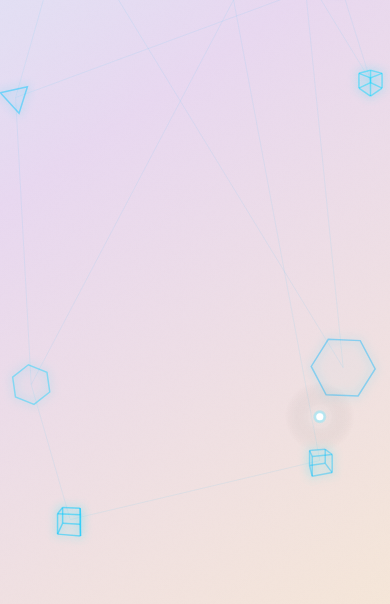
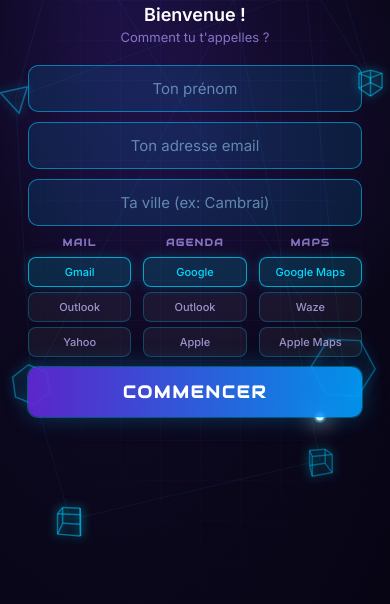
Before and after one commit to laurentnicolaspro-a11y/ponk-note, a website: page mobile.html in a window 390 px wide. Shown: the part 240-844 px from the top of the page. Drawn offline with Linux system fonts and the light colour scheme.

Commit message:
Update mobile.html

```diff
--- a/mobile.html
+++ b/mobile.html
@@ -123,6 +123,97 @@
       position:relative; z-index:2; gap:20px;
     }
 
+
+    /* ── Profile screen dark tech ── */
+    .profile-screen {
+      position:fixed; inset:0; z-index:9999;
+      display:none; flex-direction:column;
+      align-items:center; justify-content:center;
+      gap:20px; padding:32px 28px;
+      background: radial-gradient(ellipse at 30% 20%, #1a1040 0%, #0d0820 40%, #070514 100%);
+      overflow:hidden;
+    }
+    .profile-screen.visible { display:flex; animation:fadeUp 0.5s ease; }
+    @keyframes fadeUp { from{opacity:0;transform:translateY(20px)} to{opacity:1;transform:translateY(0)} }
+    #geoCanvas { position:absolute; inset:0; z-index:0; pointer-events:none; }
+    .profile-screen::before {
+      content:''; position:absolute; inset:0; z-index:0;
+      background-image:
+        linear-gradient(rgba(100,60,220,0.07) 1px, transparent 1px),
+        linear-gradient(90deg, rgba(100,60,220,0.07) 1px, transparent 1px);
+      background-size:40px 40px;
+      mask-image: radial-gradient(ellipse at center, black 30%, transparent 80%);
+    }
+    .profile-screen::after {
+      content:''; position:absolute;
+      width:500px; height:500px;
+      top:50%; left:50%; transform:translate(-50%,-60%);
+      background: radial-gradient(circle, rgba(120,60,255,0.12) 0%, transparent 70%);
+      z-index:0; pointer-events:none;
+    }
+    .profile-content {
+      position:relative; z-index:2;
+      display:flex; flex-direction:column;
+      align-items:center; gap:20px;
+      width:100%; max-width:480px;
+    }
+    .profile-app-name {
+      font-family:'Audiowide', sans-serif;
+      font-size:28px; font-weight:400; letter-spacing:0.5px;
+      display:flex; gap:10px; justify-content:center;
+    }
+    .profile-app-name .ponk { color:#00dcff; text-shadow:0 0 20px rgba(0,220,255,0.8), 0 0 50px rgba(0,220,255,0.3); }
+    .profile-app-name .note { color:#fff; text-shadow:0 0 20px rgba(0,220,255,0.6), 0 0 40px rgba(0,220,255,0.2); }
+    .profile-welcome { text-align:center; }
+    .profile-welcome p:first-child { font-size:18px; font-weight:600; margin-bottom:4px; color:#fff; }
+    .profile-welcome p:last-child { font-size:13px; color:rgba(180,160,255,0.7); }
+    .profile-input-wrap { width:100%; display:flex; flex-direction:column; gap:10px; }
+    .profile-input {
+      width:100%; padding:13px 16px; border-radius:10px;
+      border:1.5px solid rgba(0,200,255,0.55);
+      background: rgba(0,180,255,0.12);
+      font-family:'Inter', sans-serif; font-size:15px; color:#fff;
+      outline:none; text-align:center;
+      transition:border-color 0.2s, box-shadow 0.2s;
+    }
+    .profile-input:focus { border-color:rgba(0,220,255,1); background:rgba(0,180,255,0.18); box-shadow:0 0 0 2px rgba(0,220,255,0.2); }
+    .profile-input::placeholder { color:rgba(160,220,255,0.55); }
+    .profile-input:-webkit-autofill,
+    .profile-input:-webkit-autofill:hover,
+    .profile-input:-webkit-autofill:focus {
+      -webkit-text-fill-color:#fff;
+      -webkit-box-shadow:0 0 0 1000px rgba(0,140,200,0.25) inset;
+      transition:background-color 5000s ease-in-out 0s;
+      caret-color:#fff;
+    }
+    .profile-prefs { width:100%; display:grid; grid-template-columns:1fr 1fr 1fr; gap:12px; }
+    .pref-col { display:flex; flex-direction:column; align-items:center; gap:8px; }
+    .pref-col-label { font-family:'Audiowide',sans-serif; font-size:10px; font-weight:600; letter-spacing:1.5px; text-transform:uppercase; color:rgba(180,160,255,0.7); }
+    .pref-options { display:flex; flex-direction:column; gap:5px; width:100%; }
+    .pref-btn {
+      padding:7px 10px; border-radius:8px;
+      background:rgba(255,255,255,0.05); border:1px solid rgba(0,220,255,0.25);
+      font-family:'Inter',sans-serif; font-size:11px; font-weight:500;
+      color:rgba(200,190,255,0.75); cursor:pointer; text-align:center;
+      transition:all 0.15s;
+    }
+    .pref-btn.active { background:rgba(0,220,255,0.15); border-color:rgba(0,220,255,0.7); color:#00dcff; box-shadow:0 0 12px rgba(0,220,255,0.2); }
+    .profile-submit {
+      width:100%; padding:14px; border-radius:10px; border:none;
+      background:linear-gradient(90deg, rgba(100,40,220,0.9), rgba(0,160,255,0.9));
+      color:#fff; font-family:'Audiowide',sans-serif;
+      font-size:17px; font-weight:700; letter-spacing:2px;
+      cursor:pointer; text-transform:uppercase; position:relative; overflow:hidden;
+      box-shadow:0 0 24px rgba(0,180,255,0.3), 0 0 0 1px rgba(0,220,255,0.3);
+      transition:box-shadow 0.2s, transform 0.1s;
+    }
+    .profile-submit::before {
+      content:''; position:absolute; inset:0;
+      background:linear-gradient(90deg, transparent, rgba(255,255,255,0.1), transparent);
+      transform:translateX(-100%); animation:shimmer 3s ease-in-out infinite;
+    }
+    @keyframes shimmer { 0%{transform:translateX(-100%)} 60%,100%{transform:translateX(100%)} }
+    .profile-submit:active { transform:scale(0.98); }
 
   </style>
 </head>
```
